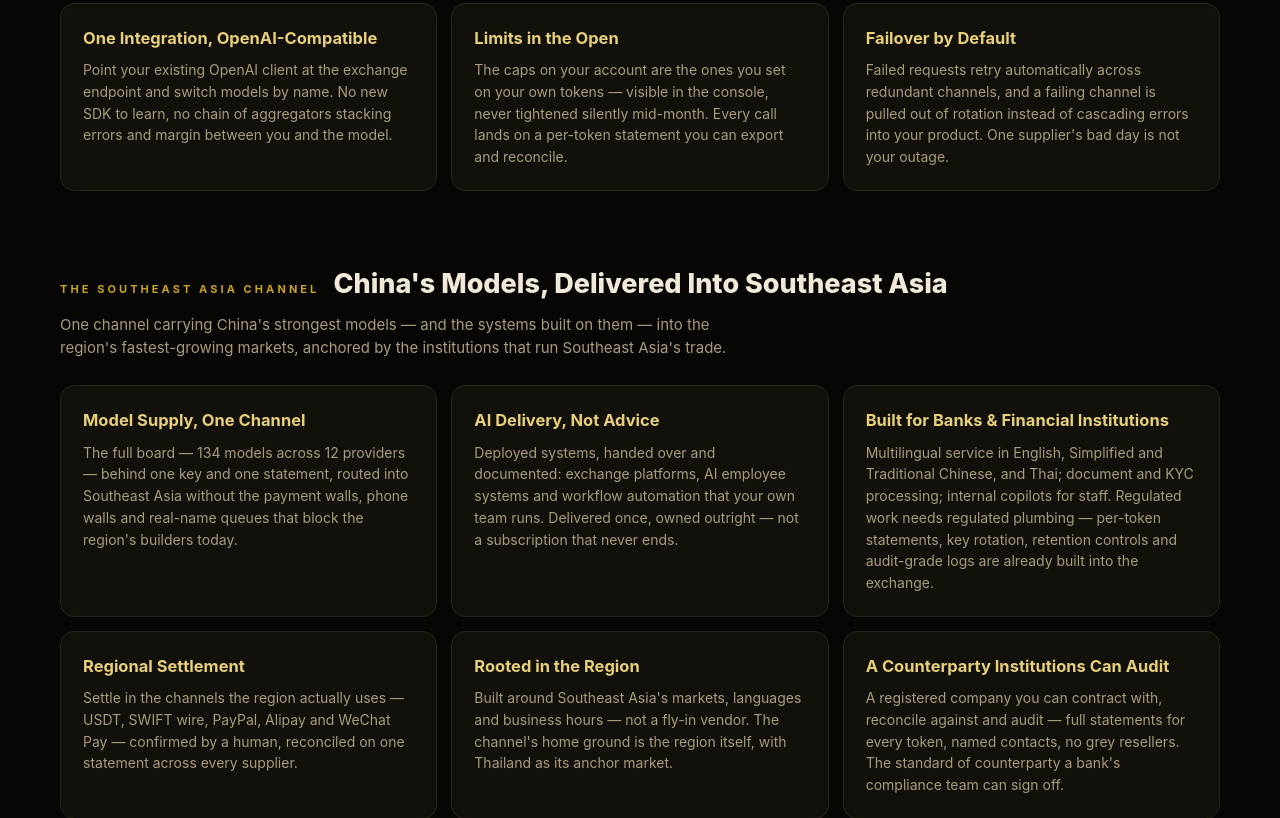
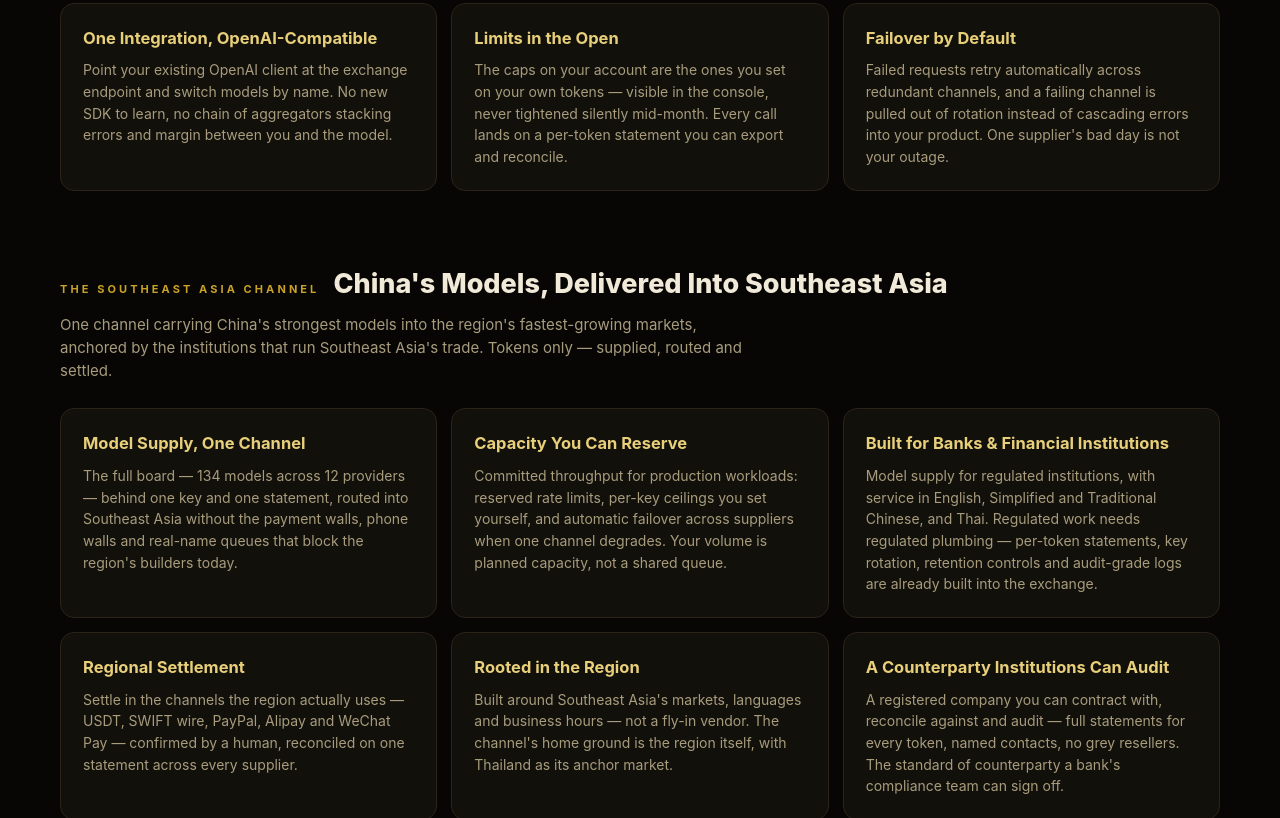
Before and after one commit to hisoaaronc-jpg/nanhai-data-port-site, a plain HTML site: page index.html in a window 1280 px wide. Shown: the part 11182-12000 px from the top of the page. Drawn offline with Linux system fonts and the light colour scheme.

Commit message:
Gateway section: token-only positioning per brand split (AI delivery lives on corporate site)

```diff
--- a/index.html
+++ b/index.html
@@ -320,11 +320,11 @@
 <section id="gateway">
   <div class="wrap">
     <div class="sec-head"><span class="tag">THE SOUTHEAST ASIA CHANNEL</span><h2>China's Models, Delivered Into Southeast Asia</h2></div>
-    <p class="sec-sub">One channel carrying China's strongest models — and the systems built on them — into the region's fastest-growing markets, anchored by the institutions that run Southeast Asia's trade.</p>
+    <p class="sec-sub">One channel carrying China's strongest models into the region's fastest-growing markets, anchored by the institutions that run Southeast Asia's trade. Tokens only — supplied, routed and settled.</p>
     <div class="grid">
       <div class="card"><h3>Model Supply, One Channel</h3><p>The full board — 134 models across 12 providers — behind one key and one statement, routed into Southeast Asia without the payment walls, phone walls and real-name queues that block the region's builders today.</p></div>
-      <div class="card"><h3>AI Delivery, Not Advice</h3><p>Deployed systems, handed over and documented: exchange platforms, AI employee systems and workflow automation that your own team runs. Delivered once, owned outright — not a subscription that never ends.</p></div>
-      <div class="card"><h3>Built for Banks &amp; Financial Institutions</h3><p>Multilingual service in English, Simplified and Traditional Chinese, and Thai; document and KYC processing; internal copilots for staff. Regulated work needs regulated plumbing — per-token statements, key rotation, retention controls and audit-grade logs are already built into the exchange.</p></div>
+      <div class="card"><h3>Capacity You Can Reserve</h3><p>Committed throughput for production workloads: reserved rate limits, per-key ceilings you set yourself, and automatic failover across suppliers when one channel degrades. Your volume is planned capacity, not a shared queue.</p></div>
+      <div class="card"><h3>Built for Banks &amp; Financial Institutions</h3><p>Model supply for regulated institutions, with service in English, Simplified and Traditional Chinese, and Thai. Regulated work needs regulated plumbing — per-token statements, key rotation, retention controls and audit-grade logs are already built into the exchange.</p></div>
       <div class="card"><h3>Regional Settlement</h3><p>Settle in the channels the region actually uses — USDT, SWIFT wire, PayPal, Alipay and WeChat Pay — confirmed by a human, reconciled on one statement across every supplier.</p></div>
       <div class="card"><h3>Rooted in the Region</h3><p>Built around Southeast Asia's markets, languages and business hours — not a fly-in vendor. The channel's home ground is the region itself, with Thailand as its anchor market.</p></div>
       <div class="card"><h3>A Counterparty Institutions Can Audit</h3><p>A registered company you can contract with, reconcile against and audit — full statements for every token, named contacts, no grey resellers. The standard of counterparty a bank's compliance team can sign off.</p></div>
```
